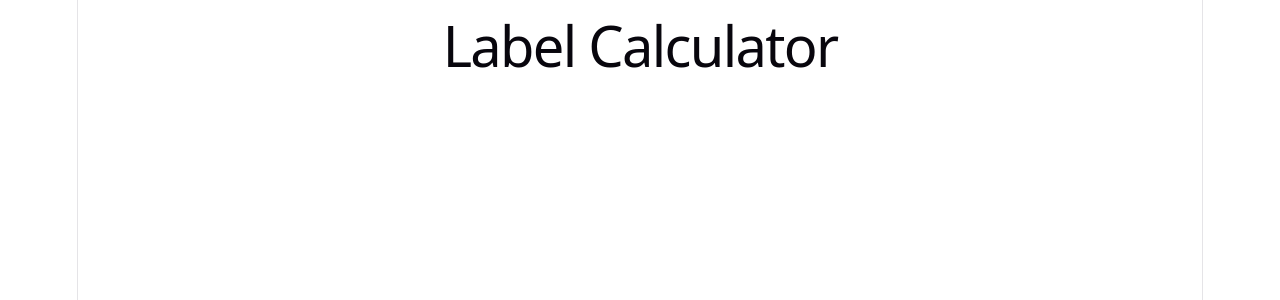
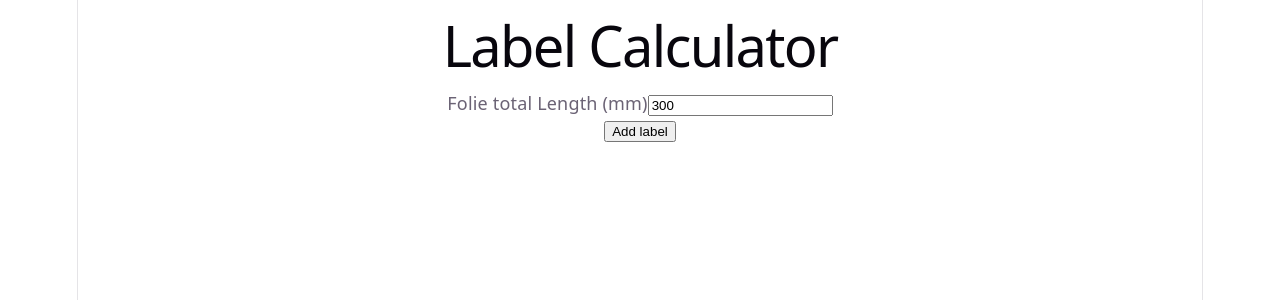
Before and after one commit to xMelow/LabelCalculator, a React (Vite) app in the folder frontend/: page / in a window 1280 px wide. Shown: the top 300 px of the page. Built offline with nearby package versions, Linux system fonts and the light colour scheme.

Commit message:
App skeleton structure

```diff
--- a/frontend/src/App.tsx
+++ b/frontend/src/App.tsx
@@ -1,7 +1,45 @@
+import {useState} from "react";
+import type {ClientOrder, LabelOrder} from "./types/label.ts";
+import FolieSettings from "./components/FolieSettings.tsx";
+import LabelList from "./components/LabelList.tsx";
+
 
 export default function App() {
 
-  return (
-    <h1>Label Calculator</h1>
-  )
+    const [clientOrder, setClientOrder] = useState<ClientOrder>({
+        foilLength: 300,
+        labelOrders: []
+    })
+
+    function addClientOrder() {
+        // add new labelOrder in labelOrders list
+    }
+
+    function updateLabelValue(param: string, value: number | string) {
+        // update the label in the labelOrder
+    }
+
+    function removeLabelOrder(labelOrder: LabelOrder) {
+        // remove the label order from the label orders list
+    }
+
+    return (
+        <>
+            <h1>Label Calculator</h1>
+
+            <div>
+                <FolieSettings
+                    folieTotalLength={clientOrder.foilLength}
+                    onFolieChange={(e) => setClientOrder({ ...clientOrder, foilLength: e})}
+                />
+
+                <LabelList
+                    labelOrders={clientOrder.labelOrders}
+                    onValueChange={(param, value) => updateLabelValue(param, value)}
+                    onAddButtonClicked={() => addClientOrder()}
+                    onRemoveButtonClicked={(labelOrder) => removeLabelOrder(labelOrder)}
+                />
+            </div>
+        </>
+    )
 }
```
Also changed, not shown: frontend/src/components/LabelCard.tsx (+26 -6 lines), frontend/src/components/LabelList.tsx (+6 -1 lines).
